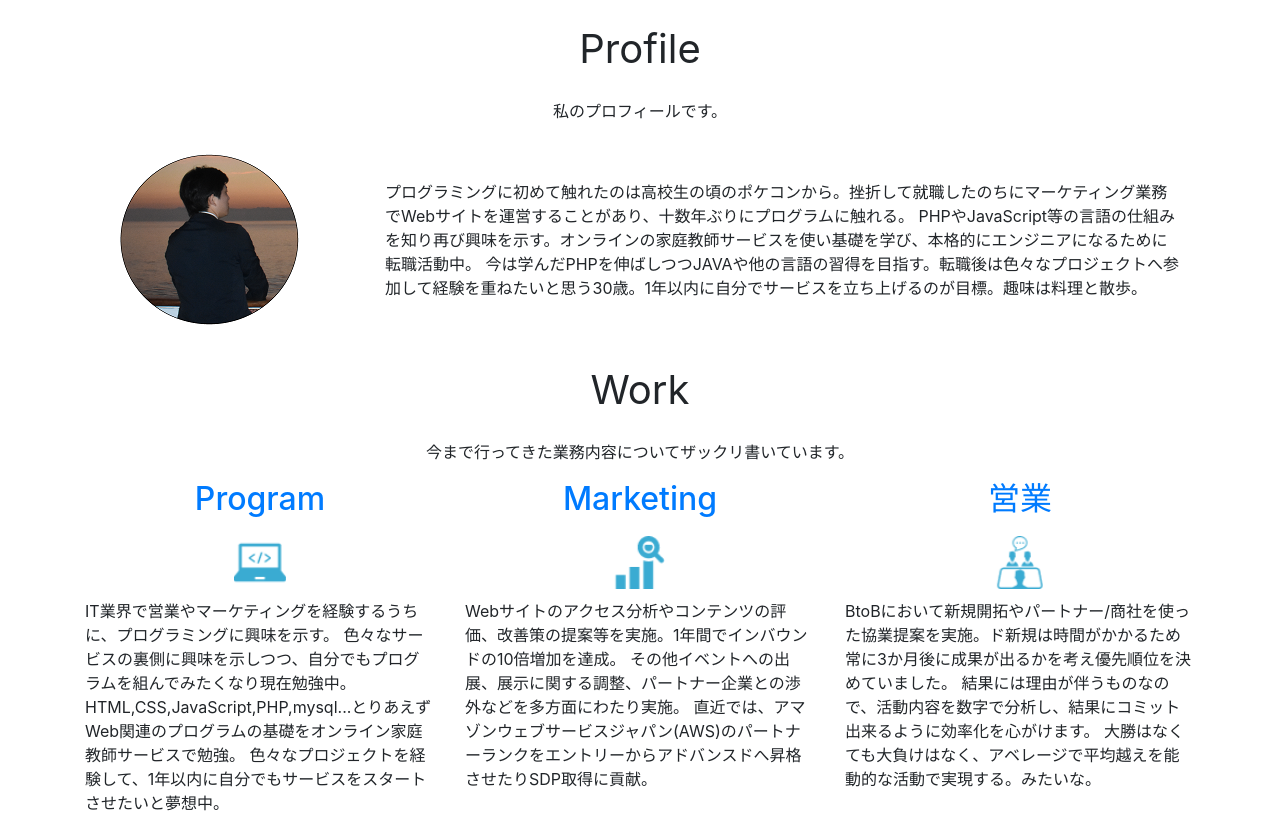
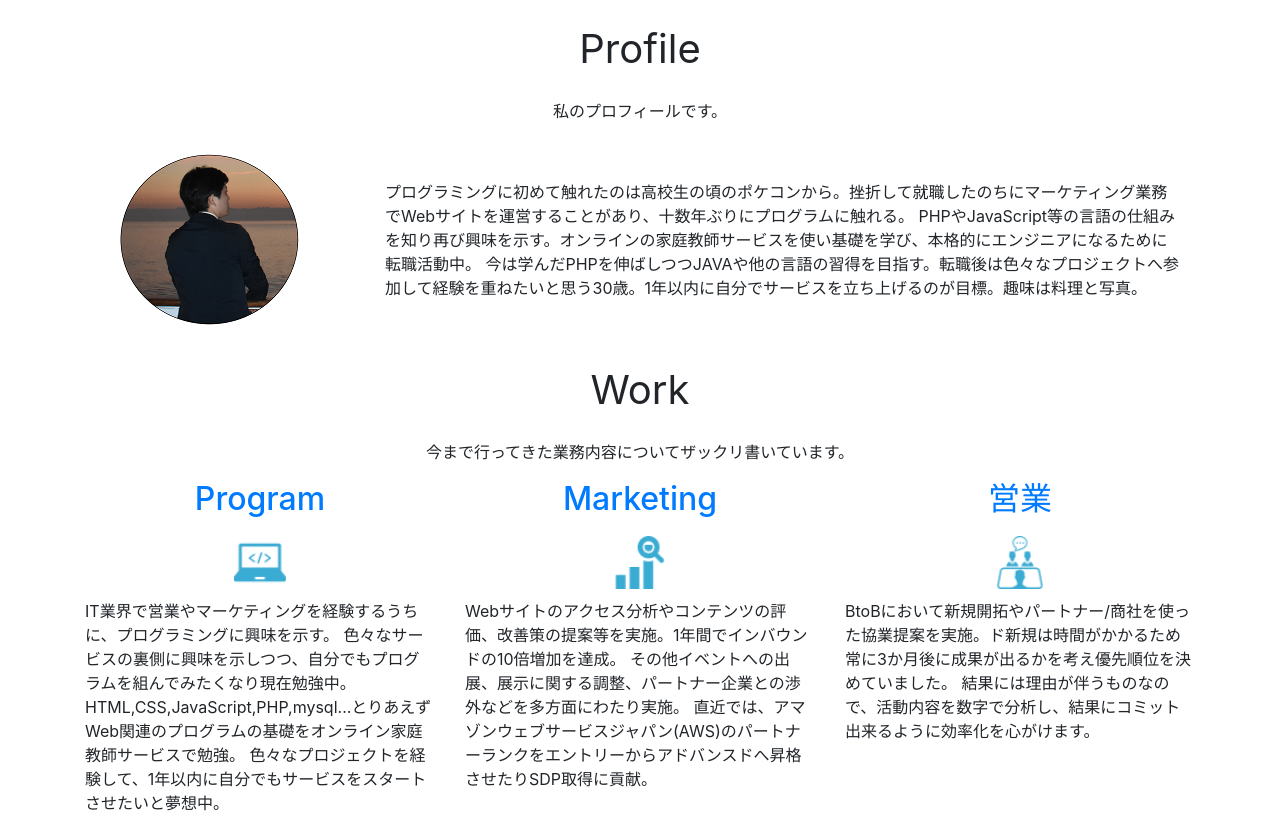
Before and after one commit to prog-30/portfolio, a plain HTML site: page index.html in a window 1280 px wide. Shown: the part 220-1054 px from the top of the page. Drawn offline with nearby package versions, Linux system fonts and the light colour scheme.

Commit message:
Update index.html

```diff
--- a/index.html
+++ b/index.html
@@ -69,7 +69,7 @@
 			<div class="col-md-9 d-flex align-items-center">
 			プログラミングに初めて触れたのは高校生の頃のポケコンから。挫折して就職したのちにマーケティング業務でWebサイトを運営することがあり、十数年ぶりにプログラムに触れる。
 			PHPやJavaScript等の言語の仕組みを知り再び興味を示す。オンラインの家庭教師サービスを使い基礎を学び、本格的にエンジニアになるために転職活動中。
-			今は学んだPHPを伸ばしつつJAVAや他の言語の習得を目指す。転職後は色々なプロジェクトへ参加して経験を重ねたいと思う30歳。1年以内に自分でサービスを立ち上げるのが目標。趣味は料理と散歩。
+			今は学んだPHPを伸ばしつつJAVAや他の言語の習得を目指す。転職後は色々なプロジェクトへ参加して経験を重ねたいと思う30歳。1年以内に自分でサービスを立ち上げるのが目標。趣味は料理と写真。
 			</div>
 		</div>
 	</div>
@@ -102,8 +102,7 @@
 				<a href="#"><h2 class="text-center">営業</h2></a>
 				<a href="#"><img class="top_icon" src="negotiation.png" alt="top-icon"></a>
 				<p class="text-left">BtoBにおいて新規開拓やパートナー/商社を使った協業提案を実施。ド新規は時間がかかるため常に3か月後に成果が出るかを考え優先順位を決めていました。
-                結果には理由が伴うものなので、活動内容を数字で分析し、結果にコミット出来るように効率化を心がけます。
-                大勝はなくても大負けはなく、アベレージで平均越えを能動的な活動で実現する。みたいな。</p>
+                結果には理由が伴うものなので、活動内容を数字で分析し、結果にコミット出来るように効率化を心がけます。</p>
 			</div>
 		</div>
 	</div>
```
